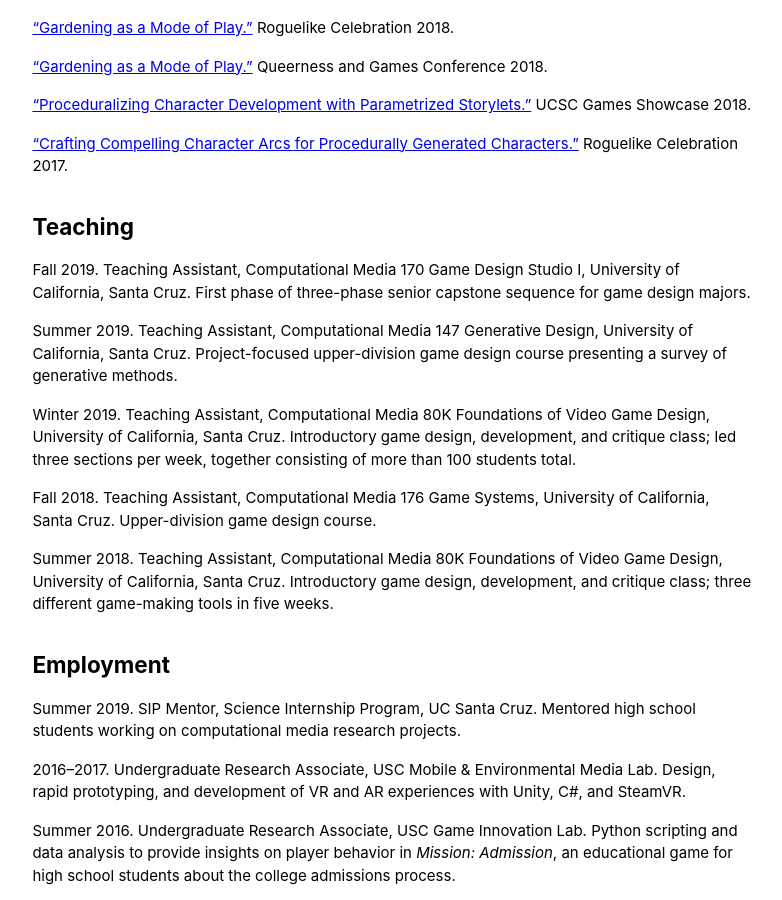
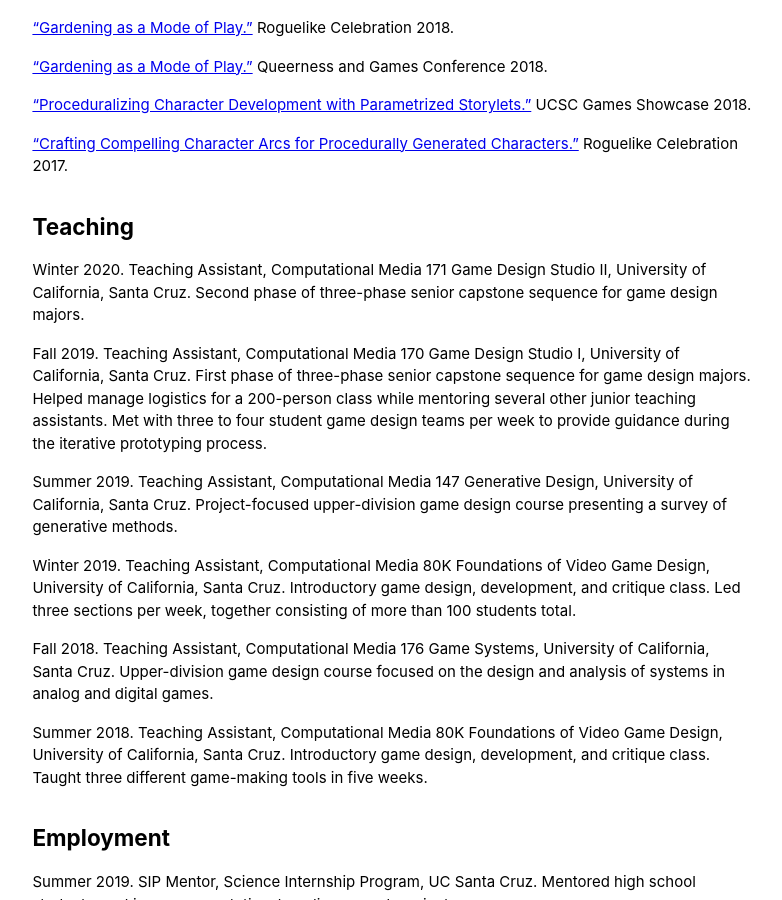
Before and after one commit to mkremins/mkremins.github.io, a Jekyll site: the page cv/index.html, which Jekyll copies as it is, in a window 1280 px wide and 900 px high, scrolled down 1667 px. Shown: the whole window, without its empty margins (248-1030 px from the left). Built offline with Jekyll 4.4.1, drawn with Linux system fonts in a browser that asks for light colours.

Commit message:
Add Winter 2020 TAship to CV
Also rework wording and add more detail about some previous TAships

```diff
--- a/cv/index.html
+++ b/cv/index.html
@@ -107,11 +107,12 @@
     </section>
     <section>
       <h2>Teaching</h2>
-      <p>Fall 2019. Teaching Assistant, Computational Media 170 Game Design Studio I, University of California, Santa Cruz. First phase of three-phase senior capstone sequence for game design majors.</p>
+      <p>Winter 2020. Teaching Assistant, Computational Media 171 Game Design Studio II, University of California, Santa Cruz. Second phase of three-phase senior capstone sequence for game design majors.</p>
+      <p>Fall 2019. Teaching Assistant, Computational Media 170 Game Design Studio I, University of California, Santa Cruz. First phase of three-phase senior capstone sequence for game design majors. Helped manage logistics for a 200-person class while mentoring several other junior teaching assistants. Met with three to four student game design teams per week to provide guidance during the iterative prototyping process.</p>
       <p>Summer 2019. Teaching Assistant, Computational Media 147 Generative Design, University of California, Santa Cruz. Project-focused upper-division game design course presenting a survey of generative methods.</p>
-      <p>Winter 2019. Teaching Assistant, Computational Media 80K Foundations of Video Game Design, University of California, Santa Cruz. Introductory game design, development, and critique class; led three sections per week, together consisting of more than 100 students total.</p>
-      <p>Fall 2018. Teaching Assistant, Computational Media 176 Game Systems, University of California, Santa Cruz. Upper-division game design course.</p>
-      <p>Summer 2018. Teaching Assistant, Computational Media 80K Foundations of Video Game Design, University of California, Santa Cruz. Introductory game design, development, and critique class; three different game-making tools in five weeks.</p>
+      <p>Winter 2019. Teaching Assistant, Computational Media 80K Foundations of Video Game Design, University of California, Santa Cruz. Introductory game design, development, and critique class. Led three sections per week, together consisting of more than 100 students total.</p>
+      <p>Fall 2018. Teaching Assistant, Computational Media 176 Game Systems, University of California, Santa Cruz. Upper-division game design course focused on the design and analysis of systems in analog and digital games.</p>
+      <p>Summer 2018. Teaching Assistant, Computational Media 80K Foundations of Video Game Design, University of California, Santa Cruz. Introductory game design, development, and critique class. Taught three different game-making tools in five weeks.</p>
     </section>
     <section>
       <h2>Employment</h2>
```
